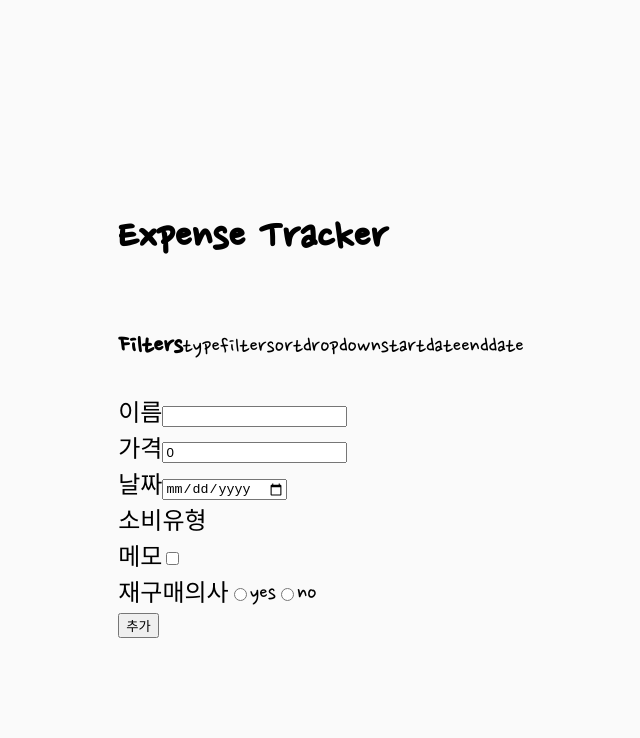
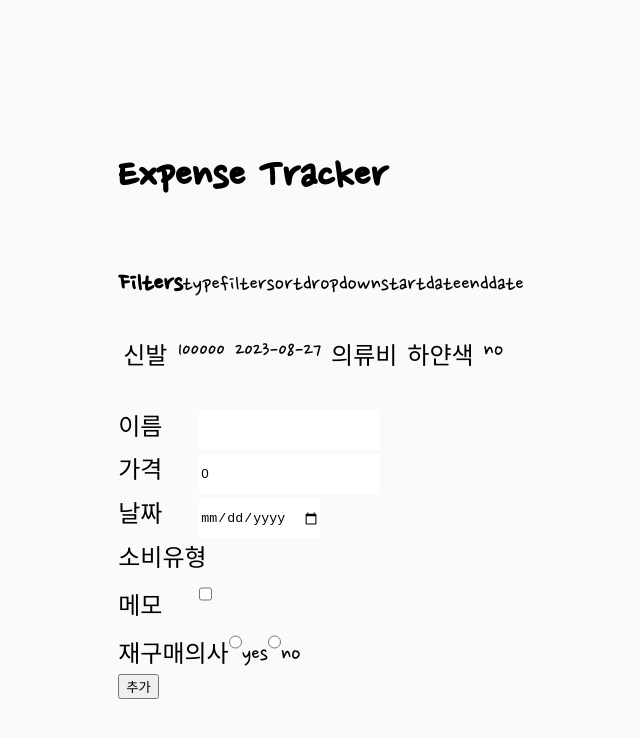
Before and after one commit to jun42/react-expense-tracker, a React (Create React App) app: page / in a window 1280 px wide. Shown: the top 738 px of the page, without its empty margins (263-903 px from the left). Built offline with nearby package versions, Linux system fonts and the light colour scheme.

Commit message:
form submit 완성

```diff
--- a/src/App.js
+++ b/src/App.js
@@ -14,17 +14,21 @@ function App() {
       type: { label: "의류비", value: "apparel" }, // type object
       memoString: "하얀색", //string
       repurchase: "no", // yes / no
-      insert: new Date(),
+      insert: 1,
     },
   ]);
+  const pushExpenseObject = (stateObject) => {
+    setExpenseObjects([...expenseObjects, stateObject]);
+    console.log(expenseObjects);
+  };
   return (
     <div className="wrapper">
       <Header />
       <Filters />
-      {expenseObjects.forEach((stateObject) => {
-        return <ExpenseList stateObject={stateObject} />;
+      {expenseObjects.map((stateObject) => {
+        return <ExpenseList key={Date.now()} stateObject={stateObject} />;
       })}
-      <PaymentForm />
+      <PaymentForm pushExpenseObject={pushExpenseObject} />
     </div>
   );
 }
--- /dev/null
+++ b/src/components/ExpenseList.css
@@ -0,0 +1,6 @@
+.expense-list {
+  display: flex;
+}
+.expense-list div {
+  margin: 5px;
+}
--- a/src/components/ExpenseList.js
+++ b/src/components/ExpenseList.js
@@ -1,4 +1,5 @@
 import React from "react";
+import "./ExpenseList.css";
 
 // {
 //   name: "신발", //string
@@ -11,5 +12,14 @@ import React from "react";
 // },
 
 export const ExpenseList = (props) => {
-  return <div>ExpenseList</div>;
+  return (
+    <div className="expense-list">
+      <div>{props.stateObject.name}</div>
+      <div>{props.stateObject.price}</div>
+      <div>{props.stateObject.date}</div>
+      <div>{props.stateObject.type.label}</div>
+      <div>{props.stateObject.memoString}</div>
+      <div>{props.stateObject.repurchase}</div>
+    </div>
+  );
 };
--- /dev/null
+++ b/src/components/PaymentForm.css
@@ -0,0 +1,18 @@
+.payment-form {
+  margin-top: 30px;
+}
+
+.payment-form input {
+  height: 40px;
+  border: 0;
+  outline: none;
+  margin: auto;
+}
+
+.payment-form div label {
+  display: inline-block;
+  width: 20%;
+  border: 0;
+  outline: none;
+  margin: auto;
+}
--- a/src/components/PaymentForm.js
+++ b/src/components/PaymentForm.js
@@ -7,7 +7,8 @@ import { NameInput } from "./inputs/NameInput";
 import { PriceInput } from "./inputs/PriceInput";
 import { RepurchaseInput } from "./inputs/RepurchaseInput";
 import { FormSubmitBtn } from "./inputs/FormSubmitBtn";
-export const PaymentForm = () => {
+import "./PaymentForm.css";
+export const PaymentForm = (props) => {
   const [objectState, setObjectState] = useState({
     name: "", //string
     price: 0, //number
@@ -16,6 +17,8 @@ export const PaymentForm = () => {
     memoString: "", //string
     repurchase: null, // yes / no
     insert: null,
+    isMemoChecked: false,
+    areRadioBtnsChecked: [false, false],
   });
 
   const changeInputHandler = (event) => {
@@ -24,8 +27,7 @@ export const PaymentForm = () => {
     targetObject[event.target.id] = event.target.value;
     setObjectState((prevState) => ({ ...prevState, ...targetObject }));
   };
-  console.log(objectState);
-  console.log("rendered");
+
   return (
     <form className="payment-form">
       <NameInput
@@ -41,9 +43,21 @@ export const PaymentForm = () => {
         objectState={objectState}
       />
       <TypeInput setObjectState={setObjectState} />
-      <MemoInput changeInputHandler={changeInputHandler} />
-      <RepurchaseInput changeInputHandler={changeInputHandler} />
-      <FormSubmitBtn />
+      <MemoInput
+        changeInputHandler={changeInputHandler}
+        objectState={objectState}
+        setObjectState={setObjectState}
+      />
+      <RepurchaseInput
+        changeInputHandler={changeInputHandler}
+        objectState={objectState}
+        setObjectState={setObjectState}
+      />
+      <FormSubmitBtn
+        pushExpenseObject={props.pushExpenseObject}
+        objectState={objectState}
+        setObjectState={setObjectState}
+      />
     </form>
   );
 };
--- a/src/components/inputs/FormSubmitBtn.js
+++ b/src/components/inputs/FormSubmitBtn.js
@@ -1,8 +1,36 @@
 import React from "react";
 
-export const FormSubmitBtn = () => {
+export const FormSubmitBtn = (props) => {
+  const submitBtnHandler = (event) => {
+    event.preventDefault();
+    //insert to stateObject
+    props.setObjectState((prevState) => ({
+      ...prevState,
+      insert: Math.floor(Math.random() * 1000000),
+    }));
+    //
+    console.log(props.objectState);
+    // add data
+    props.pushExpenseObject(props.objectState);
+    //init state
+    props.setObjectState({
+      name: "", //string
+      price: 0, //number
+      date: new Date(), // yyyy--mm--dd
+      type: null, // type object
+      memoString: "", //string
+      repurchase: null, // yes / no
+      insert: null,
+      isMemoChecked: false,
+      areRadioBtnsChecked: [false, false],
+    });
+  };
   return (
-    <button className="payment-form__submit-button" type="submit">
+    <button
+      onClick={submitBtnHandler}
+      className="payment-form__submit-button"
+      type="submit"
+    >
       추가
     </button>
   );
--- a/src/components/inputs/MemoInput.js
+++ b/src/components/inputs/MemoInput.js
@@ -1,17 +1,18 @@
 import React from "react";
-import { useState } from "react";
 
 export const MemoInput = (props) => {
-  const [isChecked, setIsChecked] = useState(false);
   const changeMemoHandler = (event) => {
-    setIsChecked(event.target.checked);
-    console.log(event.target.value);
+    props.setObjectState((prevState) => ({
+      ...prevState,
+      isMemoChecked: event.target.checked,
+    }));
+    console.log(event.target.checked);
   };
   return (
     <div className="payment-form__input__memo">
       <label for="memo">메모</label>
       <input type="checkbox" id="memo" onChange={changeMemoHandler} />
-      {isChecked && (
+      {props.objectState.isMemoChecked && (
         <input
           type="string"
           id="memoString"
--- a/src/components/inputs/RepurchaseInput.js
+++ b/src/components/inputs/RepurchaseInput.js
@@ -1,6 +1,18 @@
 import React from "react";
 
 export const RepurchaseInput = (props) => {
+  const radioBtnClickHandler = (event) => {
+    // props.setRadioBtnChecked(event.target)
+    event.target.value === "yes"
+      ? props.setObjectState((prevState) => ({
+          ...prevState,
+          areRadioBtnsChecked: [true, false],
+        }))
+      : props.setObjectState((prevState) => ({
+          ...prevState,
+          areRadioBtnsChecked: [false, true],
+        }));
+  };
   return (
     <div className="payment-form__input__repurchase">
       재구매의사
@@ -10,6 +22,8 @@ export const RepurchaseInput = (props) => {
         id="repurchase"
         value="yes"
         onChange={props.changeInputHandler}
+        checked={props.objectState.areRadioBtnsChecked[0]}
+        onClick={radioBtnClickHandler}
       />
       yes
       <input
@@ -18,6 +32,8 @@ export const RepurchaseInput = (props) => {
         id="repurchase"
         value="no"
         onChange={props.changeInputHandler}
+        checked={props.objectState.areRadioBtnsChecked[1]}
+        onClick={radioBtnClickHandler}
       />
       no
     </div>
```
